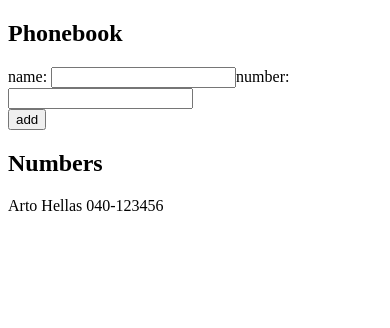
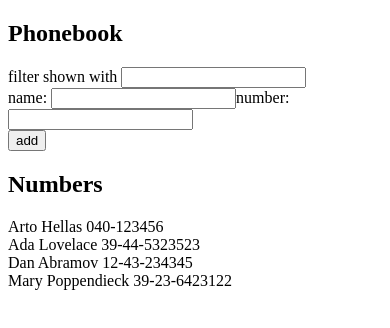
Before and after one commit to LucasDLabo/fullstackopen, a React (Vite) app in the folder part2/thePhonebook/project/: page / in a window 390 px wide. Shown: the top 328 px of the page. Built offline with nearby package versions, Linux system fonts and the light colour scheme.

Commit message:
[part2] - "2.9*: The Phonebook Step 4 & 2.10: The Phonebook Step 5" Completed

```diff
--- a/part2/thePhonebook/project/src/App.jsx
+++ b/part2/thePhonebook/project/src/App.jsx
@@ -1,14 +1,21 @@
 import { useState } from 'react'
+import Filter from './components/Filter'
+import Form from './components/Form'
+import Persons from './components/Persons'
 
 const App = () => {
   const [persons, setPersons] = useState([
-    { name: 'Arto Hellas' , number: '040-123456'},
+    { name: 'Arto Hellas', number: '040-123456', id: 1 },
+    { name: 'Ada Lovelace', number: '39-44-5323523', id: 2 },
+    { name: 'Dan Abramov', number: '12-43-234345', id: 3 },
+    { name: 'Mary Poppendieck', number: '39-23-6423122', id: 4 }
   ])
   const [newName, setNewName] = useState('')
 
   const add = (event) => {
     event.preventDefault()
     const nameObject = {
+      id: persons.length + 1,
       name: newName,
       number: newNumber
     }
@@ -29,22 +36,27 @@
     setNewNumber(event.target.value)
   }
 
+  const [search, setSearch] = useState('')
+
+  const filteredPersons = persons.filter(person =>
+    person.name.toLowerCase().includes(search.toLowerCase())
+  )
+
+  const handleSearchChange = (event) => {
+    setSearch(event.target.value)
+  }
+
   return (
     <div>
       <h2>Phonebook</h2>
-      <form onSubmit={add}>
-        <div>
-          name: <input value={newName} onChange={handleNameChange}/>
-          number: <input value={newNumber} onChange={handleNumberChange}/>
-        </div>
-        <div>
-          <button type="submit">add</button>
-        </div>
-      </form>
+
+      <Filter search={search} handleSearchChange={handleSearchChange}/>
+
+      <Form add={add} newName={newName} newNumber={newNumber} handleNameChange={handleNameChange} handleNumberChange={handleNumberChange}/>
+
       <h2>Numbers</h2>
-        {persons.map((person) =>
-          <div key={person.name}>{person.name} {person.number}</div>
-        )}
+      <Persons filteredPersons={filteredPersons}/>
+
     </div>
   )
 }
--- /dev/null
+++ b/part2/thePhonebook/project/src/components/Filter.jsx
@@ -0,0 +1,7 @@
+const Filter = ({search, handleSearchChange}) => {
+    return (
+        <div>filter shown with <input value={search} onChange={handleSearchChange}/></div>
+    )
+}
+
+export default Filter
--- /dev/null
+++ b/part2/thePhonebook/project/src/components/Form.jsx
@@ -0,0 +1,15 @@
+const Form = ({add, newName, handleNameChange, newNumber, handleNumberChange}) => {
+    return (
+        <form onSubmit={add}>
+            <div>
+                name: <input value={newName} onChange={handleNameChange}/>
+                number: <input value={newNumber} onChange={handleNumberChange}/>
+            </div>
+            <div>
+                <button type="submit">add</button>
+            </div>
+        </form>
+    )
+}
+
+export default Form
--- /dev/null
+++ b/part2/thePhonebook/project/src/components/Persons.jsx
@@ -0,0 +1,10 @@
+const Persons = ({ filteredPersons }) => {
+    return (
+        <div>
+            {filteredPersons.map((person) =>
+                <div key={person.id}>{person.name} {person.number}</div>
+            )}
+        </div>
+    )
+}
+export default Persons
```
